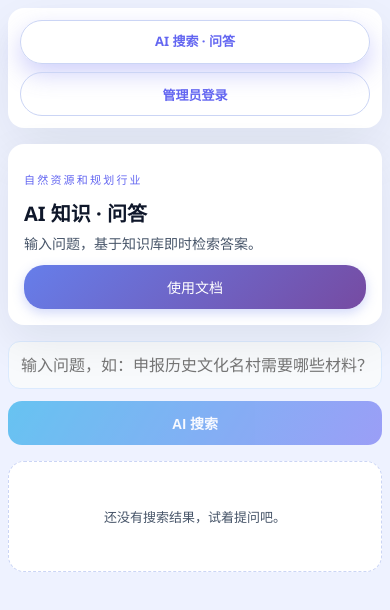
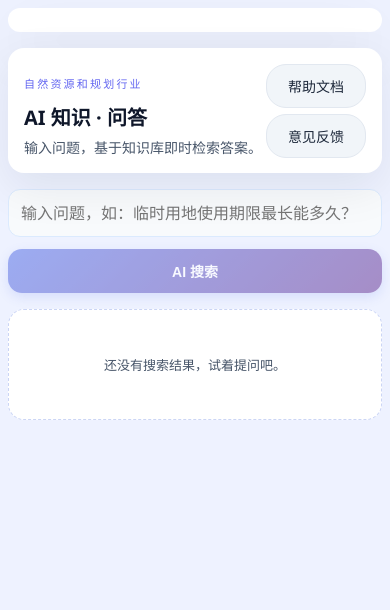
Before and after one commit to Codeyangyi/personal-ai-kb, a Vue app in the folder frontend/: page / in a window 390 px wide. Shown: the top 610 px of the page. Built offline with nearby package versions, Linux system fonts and the light colour scheme; the HTML template or start-up script is replaced by a standard one.

Commit message:
"提交前端页面修改"

```diff
--- a/frontend/index.html
+++ b/frontend/index.html
@@ -5,7 +5,7 @@
   <meta name="viewport" content="width=device-width, initial-scale=1.0, maximum-scale=5.0, user-scalable=yes">
   <meta name="apple-mobile-web-app-capable" content="yes">
   <meta name="apple-mobile-web-app-status-bar-style" content="default">
-  <title>个人AI知识库</title>
+  <title>行业规划知识库</title>
 </head>
 <body>
   <div id="app"></div>
--- a/frontend/src/App.vue
+++ b/frontend/src/App.vue
@@ -2,7 +2,7 @@
   <div class="layout">
     <header class="top">
       <nav>
-        <RouterLink to="/" class="nav-btn ghost">AI 搜索 · 问答</RouterLink>
+        <RouterLink to="/" class="nav-btn ghost hide-mobile">AI 搜索 · 问答</RouterLink>
         <!-- 只有管理员才显示"知识入库"入口 -->
         <RouterLink v-if="isAdmin" to="/import" class="nav-btn">知识入库</RouterLink>
 
@@ -10,7 +10,7 @@
         <button
           v-if="!isAdmin"
           type="button"
-          class="nav-btn ghost"
+          class="nav-btn ghost hide-mobile"
           @click="handleAdminLogin"
         >
           管理员登录
@@ -18,7 +18,7 @@
         <button
           v-else
           type="button"
-          class="nav-btn ghost"
+          class="nav-btn ghost hide-mobile"
           @click="handleLogout"
         >
           退出管理员
@@ -39,8 +39,8 @@ import axios from 'axios'
 
 const router = useRouter()
 const isAdmin = ref(false)
- //const API_BASE = '/api'
-const API_BASE = '/rest/api'
+const API_BASE = '/api'
+//const API_BASE = '/rest/api'
 
 onMounted(() => {
   // 检查本地存储的管理员token
@@ -168,6 +168,11 @@ nav {
     justify-content: center;
   }
 
+  /* 移动端隐藏 AI 搜索问答和管理员登录 */
+  .hide-mobile {
+    display: none !important;
+  }
+
   .content {
     margin-top: 16px;
   }
--- a/frontend/src/pages/AISearch.vue
+++ b/frontend/src/pages/AISearch.vue
@@ -6,16 +6,21 @@
         <h1>AI 知识 · 问答</h1>
         <p class="sub">输入问题，基于知识库即时检索答案。</p>
       </div>
-      <button class="help-btn" @click="showHelp = true" title="查看使用文档">
-        <span class="help-text">使用文档</span>
-      </button>
+      <div class="action-buttons">
+        <button class="help-btn" @click="showHelp = true" title="查看帮助文档">
+          <span class="help-text">帮助文档</span>
+        </button>
+        <button class="feedback-btn-top" @click="showFeedback = true" title="意见反馈">
+          <span class="feedback-text">意见反馈</span>
+        </button>
+      </div>
     </section>
     <div class="search-panel">
       <form @submit.prevent="handleSearch" class="search-box">
         <input
           type="text"
           v-model="query"
-          placeholder="输入问题，如：申报历史文化名村需要哪些材料？"
+          placeholder="输入问题，如：临时用地使用期限最长能多久？"
           class="search-input"
         />
         <button type="submit" :disabled="!query.trim() || searching" class="search-btn">
@@ -69,7 +74,7 @@
                     <span class="chunk-index">片段 {{ chunk.index || chunkIndex + 1 }}</span>
                     <span v-if="chunk.score" class="result-score">相关度 {{ chunk.score.toFixed(3) }}</span>
                   </div>
-                  <p>{{ chunk.preview || chunk.content || chunk.pageContent }}</p>
+                  <p>{{ chunk.content || chunk.pageContent || chunk.preview }}</p>
                   <div v-if="group.docSource && group.sourceType === 'url'" class="result-source">
                     <small>来源: {{ group.docSource }}</small>
                   </div>
@@ -90,7 +95,7 @@
                 <h3>{{ item.title || '未命名文档' }}</h3>
                 <span v-if="item.score" class="result-score">相关度 {{ item.score.toFixed(3) }}</span>
               </header>
-              <p>{{ item.preview || item.content || item.pageContent }}</p>
+              <p>{{ item.content || item.pageContent || item.preview }}</p>
               <div v-if="item.source" class="result-source">
                 <small>来源: {{ item.source }}</small>
               </div>
@@ -109,11 +114,11 @@
       </div>
     </div>
 
-    <!-- 使用文档弹窗 -->
+    <!-- 帮助文档弹窗 -->
     <div v-if="showHelp" class="help-modal-overlay" @click="showHelp = false">
       <div class="help-modal" @click.stop>
         <div class="help-modal-header">
-          <h2>📖 使用文档</h2>
+          <h2>📖 帮助文档</h2>
           <button class="close-btn" @click="showHelp = false">×</button>
         </div>
         <div class="help-modal-content">
@@ -183,16 +188,12 @@
               <strong>Q: 如何上传文档到知识库？</strong>
               <p>A: 需要管理员权限。请访问"知识库管理"页面，使用管理员token登录后即可上传文档。</p>
             </div>
+             <div class="faq-item">
+              <strong>Q: 如何下载原件？</strong>
+              <p>A: 原件都属于重要的机密文件，如有需要可以联系管理员获取。 </p>
+            </div>
+
           </section>
-
-          <!-- 意见反馈按钮 -->
-          <div class="feedback-section">
-            <button class="feedback-btn" @click="showFeedback = true">
-              <span class="feedback-icon">💬</span>
-              <span>意见反馈</span>
-            </button>
-            <p class="feedback-hint">您的反馈对我们很重要，帮助我们改进系统</p>
-          </div>
         </div>
       </div>
     </div>
@@ -201,7 +202,7 @@
     <div v-if="showFeedback" class="feedback-modal-overlay" @click="showFeedback = false">
       <div class="feedback-modal" @click.stop>
         <div class="feedback-modal-header">
-          <h2>💬 意见反馈</h2>
+          <h2>意见反馈</h2>
           <button class="close-btn" @click="showFeedback = false">×</button>
         </div>
         <div class="feedback-modal-content">
@@ -278,8 +279,8 @@
 import { ref, computed } from 'vue'
 import axios from 'axios'
 
-    //const API_BASE = '/api'
-  const API_BASE = '/rest/api'
+const API_BASE = '/api'
+//const API_BASE = '/rest/api'
 const query = ref('')
 const searching = ref(false)
 const searchAnswer = ref('')
@@ -493,28 +494,68 @@ async function handleFeedbackSubmit() {
   position: relative;
 }
 
-.help-btn {
+.action-buttons {
   position: absolute;
   top: 24px;
   right: 24px;
   display: flex;
+  flex-direction: column;
+  gap: 8px;
   align-items: center;
+}
+
+.help-btn {
+  display: flex;
+  align-items: center;
+  justify-content: center;
   gap: 6px;
   padding: 8px 16px;
-  background: linear-gradient(135deg, #667eea 0%, #764ba2 100%);
-  color: white;
-  border: none;
+  min-width: 100px;
+  background: #f1f5f9;
+  color: #1e293b;
+  border: 1px solid #e2e8f0;
   border-radius: 20px;
   cursor: pointer;
   font-size: 14px;
   font-weight: 500;
   transition: all 0.3s;
-  box-shadow: 0 4px 12px rgba(102, 126, 234, 0.3);
+  white-space: nowrap;
 }
 
 .help-btn:hover {
+  background: #e2e8f0;
   transform: translateY(-2px);
-  box-shadow: 0 6px 16px rgba(102, 126, 234, 0.4);
+}
+
+.feedback-btn-top {
+  display: flex;
+  align-items: center;
+  justify-content: center;
+  gap: 6px;
+  padding: 8px 16px;
+  min-width: 100px;
+  background: #f1f5f9;
+  color: #1e293b;
+  border: 1px solid #e2e8f0;
+  border-radius: 20px;
+  cursor: pointer;
+  font-size: 14px;
+  font-weight: 500;
+  transition: all 0.3s;
+  white-space: nowrap;
+}
+
+.feedback-btn-top:hover {
+  background: #e2e8f0;
+  transform: translateY(-2px);
+}
+
+.feedback-icon {
+  font-size: 16px;
+}
+
+.feedback-text {
+  font-size: 14px;
 }
 
 .help-icon {
@@ -848,15 +889,58 @@ async function handleFeedbackSubmit() {
     min-width: auto;
     padding: 14px 20px;
     font-size: 15px;
+    /* 帮助文档按钮的背景色 */
+    background: linear-gradient(135deg, #667eea 0%, #764ba2 100%) !important;
+    box-shadow: 0 4px 12px rgba(102, 126, 234, 0.3) !important;
+  }
+
+  .search-btn:hover:not(:disabled) {
+    box-shadow: 0 6px 16px rgba(102, 126, 234, 0.4) !important;
+  }
+
+  .action-buttons {
+    top: 16px;
+    right: 16px;
+    gap: 6px;
   }
 
   .help-btn {
-    position: static;
-    margin-top: 12px;
-    width: 100%;
-    justify-content: center;
-    padding: 10px 16px;
-    font-size: 13px;
+    width: auto;
+    margin-top: 0;
+    padding: 8px 16px;
+    font-size: 14px;
+    background: #f1f5f9;
+    color: #1e293b;
+    border: 1px solid #e2e8f0;
+  }
+
+  .help-btn:hover {
+    background: #e2e8f0;
+  }
+
+  .feedback-btn-top {
+    width: auto;
+    padding: 8px 16px;
+    font-size: 14px;
+    background: #f1f5f9;
+    color: #1e293b;
+    border: 1px solid #e2e8f0;
+  }
+
+  .feedback-btn-top:hover {
+    background: #e2e8f0;
+  }
+
+  .feedback-icon {
+    font-size: 14px;
+  }
+
+  .feedback-text {
+    font-size: 14px;
+  }
+
+  .help-text {
+    font-size: 14px;
   }
 
   .ai-answer {
@@ -949,7 +1033,7 @@ async function handleFeedbackSubmit() {
   }
 }
 
-/* 使用文档弹窗样式 */
+/* 帮助文档弹窗样式 */
 .help-modal-overlay {
   position: fixed;
   top: 0;
--- a/frontend/src/pages/KnowledgeImport.vue
+++ b/frontend/src/pages/KnowledgeImport.vue
@@ -194,7 +194,7 @@
 import { ref, onMounted, computed } from 'vue'
 import axios from 'axios'
 
-   const API_BASE = '/api'
+ const API_BASE = '/api'
  //const API_BASE = '/rest/api'
 const fileInput = ref(null)
 const selectedFiles = ref([])
```
Also changed, not shown: 1 other file (tests, documents, lock files or other folders).
